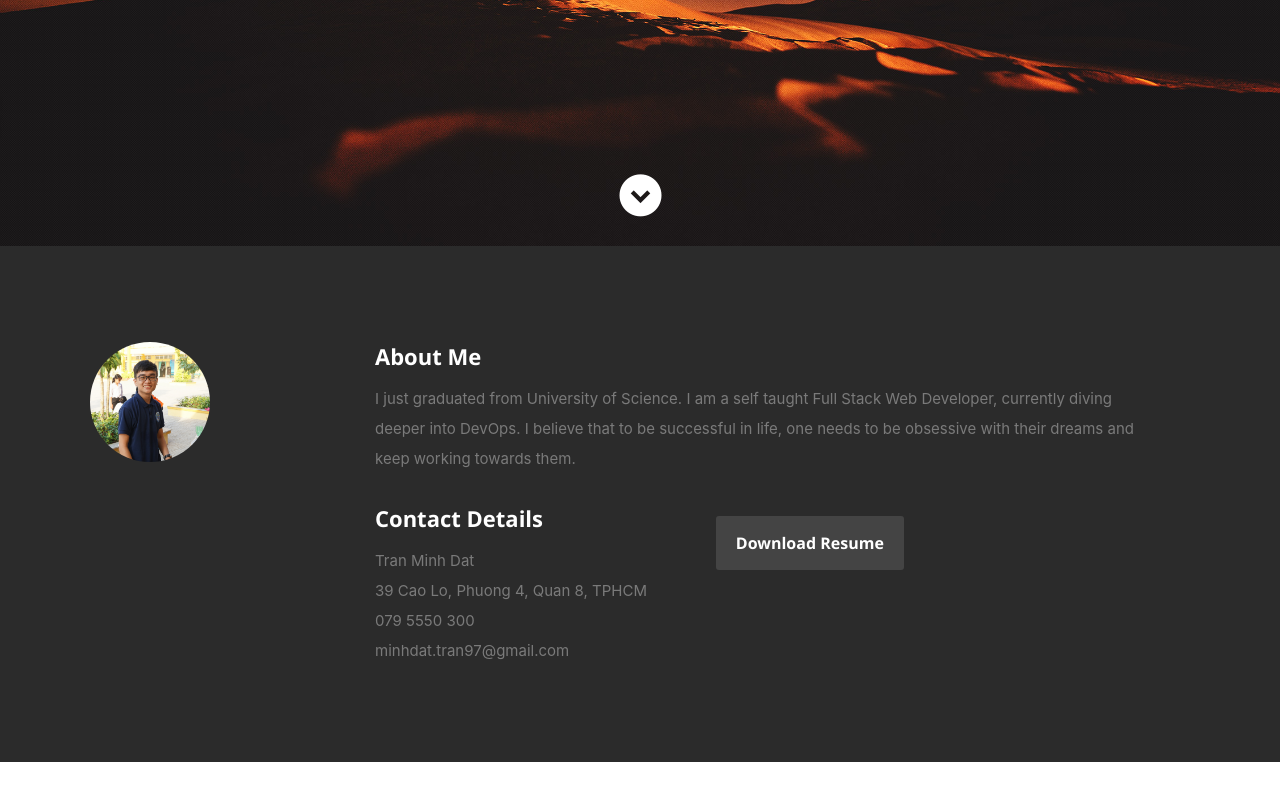
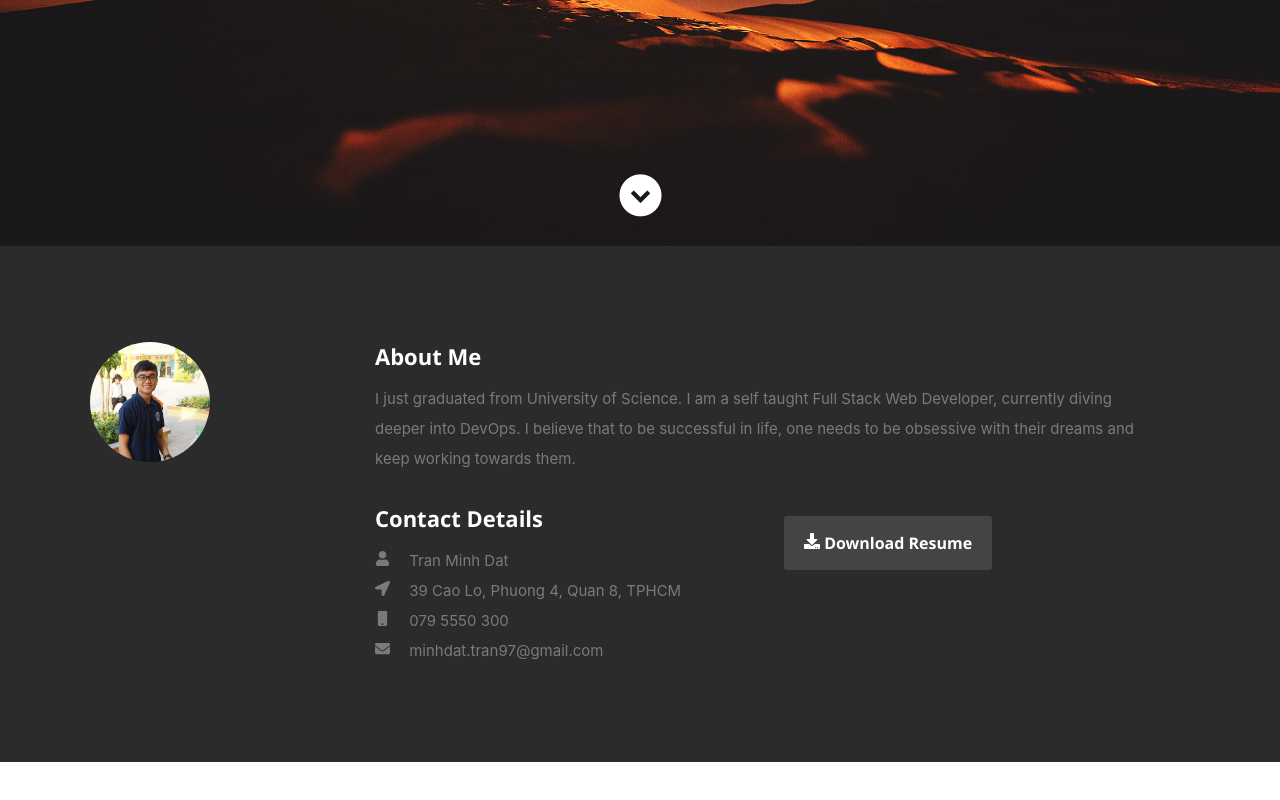
Before and after one commit to nhanphan1811/nhanphan-portfolio, a React (Create React App) app: page / in a window 1280 px wide. Shown: the part 554-1354 px from the top of the page. Built offline with nearby package versions, Linux system fonts and the light colour scheme.

Commit message:
add icon

```diff
--- a/package.json
+++ b/package.json
@@ -8,6 +8,7 @@
     "gh-pages": "^2.1.1",
     "react": "^16.11.0",
     "react-dom": "^16.11.0",
+    "react-icons": "^3.8.0",
     "react-scripts": "3.2.0"
   },
   "scripts": {
--- a/public/css/layout.css
+++ b/public/css/layout.css
@@ -528,10 +528,10 @@ ul#nav li.current a {
   border-radius: 100%;
 }
 #about .contact-details {
-  width: 41.66667%;
+  width: 50%;
 }
 #about .download {
-  width: 58.33333%;
+  width: 50%;
   padding-top: 6px;
 }
 #about .main-col {
--- a/src/components/About.js
+++ b/src/components/About.js
@@ -1,5 +1,12 @@
 /* eslint-disable jsx-a11y/anchor-is-valid */
 import React, { Component } from "react";
+import {
+  FaDownload,
+  FaUser,
+  FaLocationArrow,
+  FaMobile,
+  FaEnvelope
+} from "react-icons/fa";
 export default class About extends Component {
   render() {
     let resumeData = this.props.resumeData;
@@ -17,19 +24,30 @@ export default class About extends Component {
               <div className="columns contact-details">
                 <h2>Contact Details</h2>
                 <p className="address">
-                  <span>Tran Minh Dat</span>
+                  <span>
+                    <FaUser />&emsp; Tran Minh Dat
+                  </span>
                   <br />
-                  <span>39 Cao Lo, Phuong 4, Quan 8, TPHCM</span>
+                  <span>
+                    <FaLocationArrow />&emsp; 39 Cao Lo, Phuong 4, Quan 8, TPHCM
+                  </span>
                   <br />
-                  <span>079 5550 300</span>
+                  <span>
+                    <FaMobile />&emsp; 079 5550 300
+                  </span>
                   <br />
-                  <span>minhdat.tran97@gmail.com</span>
+                  <span>
+                    <FaEnvelope />&emsp; minhdat.tran97@gmail.com
+                  </span>
                 </p>
               </div>
               <div className="columns download">
                 <p>
-                  <a href="https://www.dropbox.com/s/y9hlnmvc8nwfxct/CV_TranMinhDat_SE.pdf?dl=1" className="button">
-                    Download Resume
+                  <a
+                    href="https://www.dropbox.com/s/y9hlnmvc8nwfxct/CV_TranMinhDat_SE.pdf?dl=1"
+                    className="button"
+                  >
+                    <FaDownload /> Download Resume
                   </a>
                 </p>
               </div>
--- a/src/resumeData.js
+++ b/src/resumeData.js
@@ -1,8 +1,6 @@
 let resumeData = {
   name: "Tran Minh Dat",
-  role: "Frontend Developer and DevOps",
-  linkedinId: "minhdat-tran97",
-  skypeid: "minhdat.tran97",
+  role: "Frontend Developer, Backend Developer and DevOps",
   roleDescription:
     " I like dabbling in various parts of frontend and system development and like to learn about new technologies, watch tech papers or simply play games in my free time.",
   socialLinks: [
```
Also changed, not shown: 1 other file (tests, documents, lock files or other folders).
